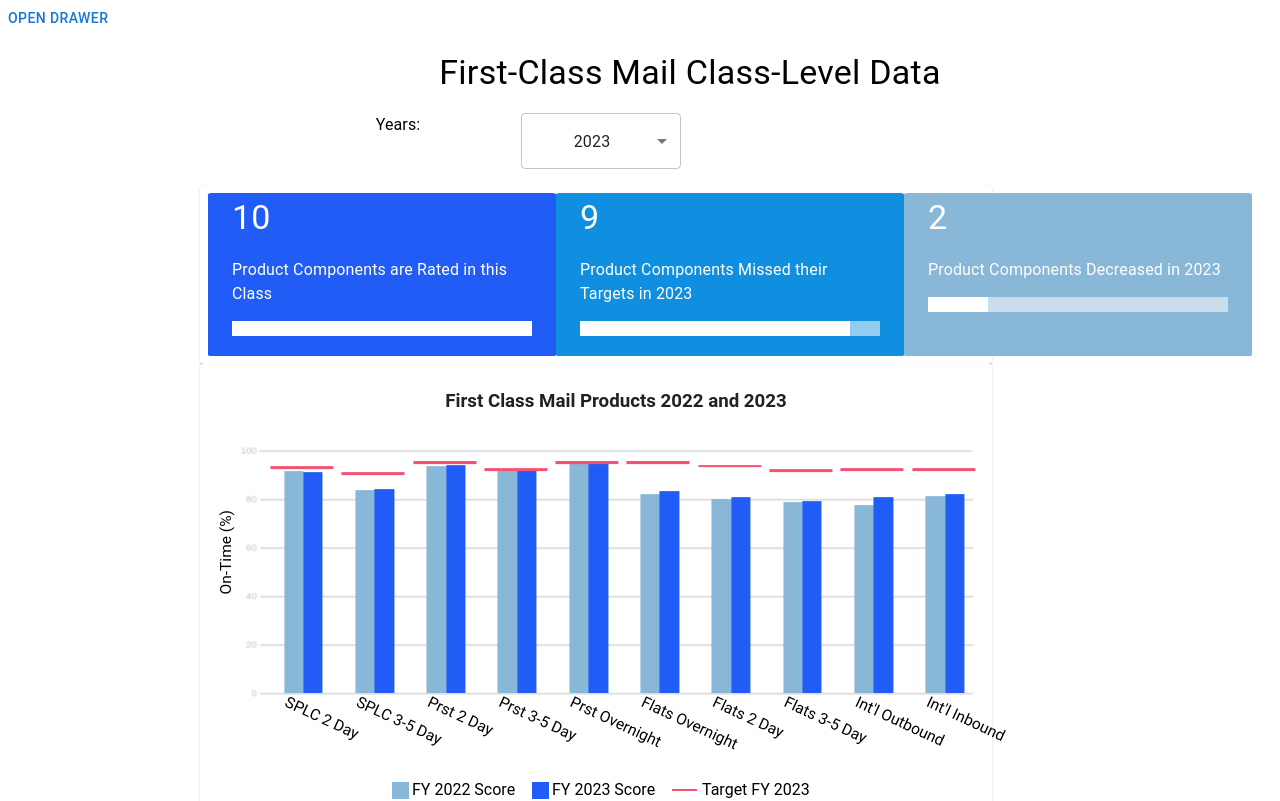
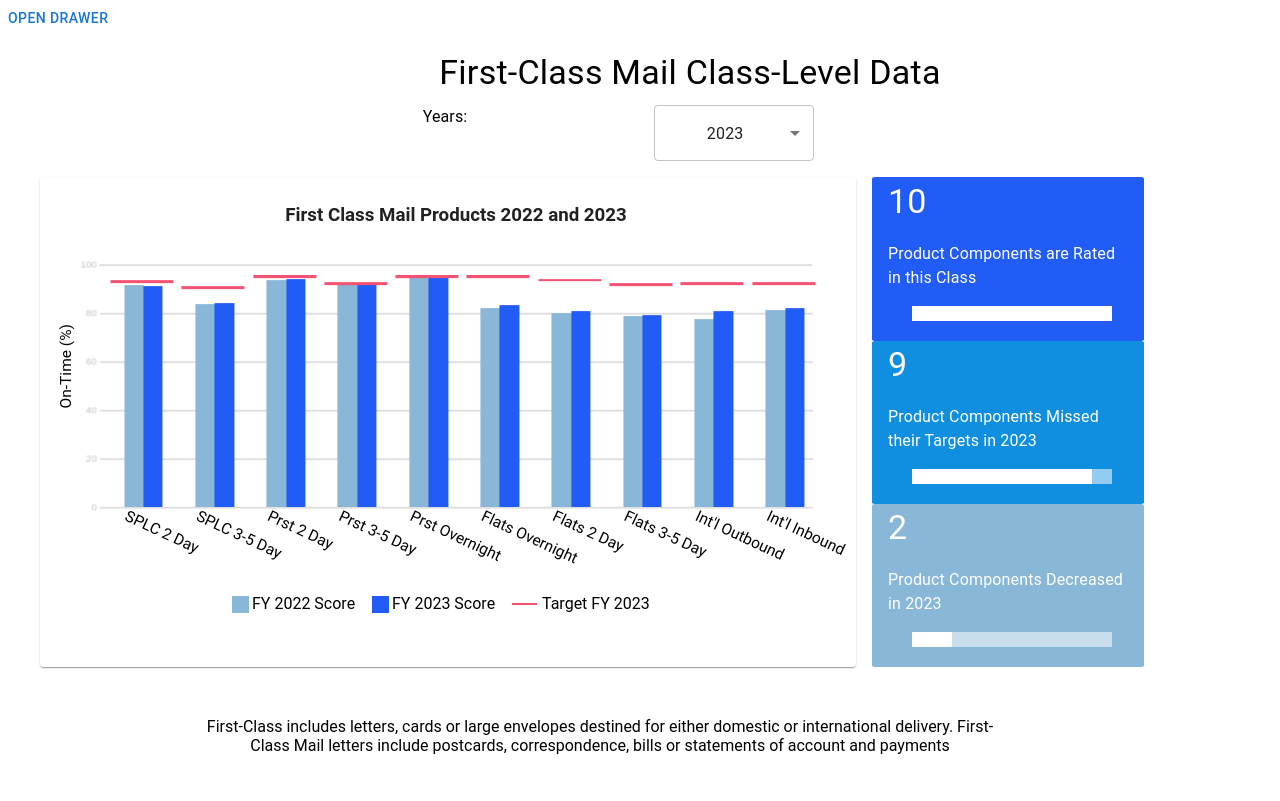
Before and after one commit to matt-ashford/matt-ashford.github.io, a React (Create React App) app: page /first-class in a window 1280 px wide. Shown: the top 801 px of the page. Built offline with nearby package versions, Linux system fonts and the light colour scheme.

Commit message:
fixed css grid of mail class page

```diff
--- a/src/DashComponents/LineGraphProduct/DrawLine.js
+++ b/src/DashComponents/LineGraphProduct/DrawLine.js
@@ -40,7 +40,7 @@ export const drawLine = ({ svgId, graphData, xScale, xArray }) => {
   // Start the transition
   linePath
     .transition()
-    .duration(400) // Transition duration
+    .duration(500) // Transition duration
     .ease(d3.easeLinear) // Easing function for smooth transition
     .attr("stroke-dashoffset", 0); // Set the stroke-dashoffset to 0 (line is fully visible)
 };
--- a/src/DashComponents/LineGraphProduct/DrawOverlay.js
+++ b/src/DashComponents/LineGraphProduct/DrawOverlay.js
@@ -21,10 +21,9 @@ export const drawOverLay = ({
   const svgSelection = d3.select(`#${svgId}`);
 
   const rightPush = determineRightPush(graphData);
-  //   const leftPush =
 
-  const rectWidth = svgWidth / xArray.length - 2;
-  //   const rectWidth = svgWidth / xArray.length;
+  const rectWidth = svgWidth / xArray.length;
+  // const rectWidth = svgWidth / xArray.length - 1;
 
   svgSelection
     .selectAll(".overlayRect")
@@ -32,10 +31,11 @@ export const drawOverLay = ({
     .enter()
     .append("rect")
     .attr("class", "overlayRect")
-    .attr("x", (d) => xScale(d) + marginLeft)
+    .attr("x", (d) => xScale(d) + marginLeft + rightPush)
     .attr("y", (d) => 1)
     .attr("width", rectWidth)
     .attr("height", graphHeight)
+    // .attr("opacity", 0.3)
     .attr("opacity", 0)
     .attr("id", (d) => `overlay_${d}`)
     .on("mouseenter", function (event, d) {
--- a/src/DashComponents/LineGraphProduct/DrawXAxis.js
+++ b/src/DashComponents/LineGraphProduct/DrawXAxis.js
@@ -30,7 +30,9 @@ export const drawXAxis = ({ svgId, xScale }) => {
     .attr("class", "xAxisText")
     .style("text-anchor", "start")
     .attr("dy", "1em")
-    .attr("transform", "rotate(35)");
+    // .attr("dx", "1em")
+    .attr("transform", "rotate(35)")
+    .attr("shape-rendering", "crispEdges");
 
   //   d3.selectAll(".tick").style("opacity", 0.2);
 
--- a/src/DashComponents/LineGraphProduct/LineGraph.module.css
+++ b/src/DashComponents/LineGraphProduct/LineGraph.module.css
@@ -1,8 +1,5 @@
-:root {
-  --lightGrey: #e6e8e6;
-  --coolBoxShadow: 5px 5px 0px hsla(0, 1%, 37%, 0.329);
-  --triangleLeg: 19px;
-}
+@import url("../../theme.css");
+
 .graphAndTitleContainer {
   height: 70rem;
 }
--- a/src/DashComponents/LineGraphProduct/LineGraphDimensions.js
+++ b/src/DashComponents/LineGraphProduct/LineGraphDimensions.js
@@ -38,8 +38,8 @@ export const svgWidth = graphWidth - marginLeft - marginRight;
 
 export const determineRightPush = (graphData) => {
   const firstObs = graphData[0];
-  const annualPush = 60;
-  const quarterlyPush = 15;
+  const annualPush = 75;
+  const quarterlyPush = 18;
   // if (Object.keys(firstObs).includes("quarter")) {
   if (firstObs.quarter !== "annual") {
     return quarterlyPush;
--- a/src/DashComponents/LineGraphProduct/LineGraphProduct.jsx
+++ b/src/DashComponents/LineGraphProduct/LineGraphProduct.jsx
@@ -155,14 +155,10 @@ export const LineGraphProduct = (props) => {
     return d3
       .scaleBand()
       .domain(xArray)
-      .range([0, graphWidth - marginRight - marginLeft + rightPush]);
+      .range([0, graphWidth - marginRight - marginLeft]);
+    // .range([0, graphWidth - marginRight - marginLeft - 10])
   }
   const xScale = calculateXScale(graphData, xArray);
-
-  // d3
-  //   .scaleBand()
-  //   .domain(xArray)
-  //   .range([0, graphWidth - marginRight - marginLeft]);
 
   const drawYAxisParams = {
     svgId: svgId,
--- a/src/DashComponents/UIBits/productCountTable/ProductCountBar.jsx
+++ b/src/DashComponents/UIBits/productCountTable/ProductCountBar.jsx
@@ -31,7 +31,7 @@ export const ProductCountBar = (props) => {
 
   const barHeight = 10;
 
-  const svgWidth = 300;
+  const svgWidth = 200;
   const svgHeight = barHeight + 20;
 
   // const countPctState = thisCount / totalProductCount;
--- a/src/DashComponents/UIBits/productCountTable/ProductCountTable.jsx
+++ b/src/DashComponents/UIBits/productCountTable/ProductCountTable.jsx
@@ -34,12 +34,8 @@ export const ProductCountTable = (props) => {
 
   return (
     <>
-      <Stack direction="row">
-        <Container
-          // disableGutters={true}
-          className={styles.countCell}
-          id={styles.totalCountCountainer}
-        >
+      <div className={styles.outerContainerProductCount}>
+        <div className={styles.countCell} id={styles.totalCountCountainer}>
           <Typography
             variant="h4"
             align="left"
@@ -57,13 +53,9 @@ export const ProductCountTable = (props) => {
             thisCount={cellData.productCount}
             dataType="totalProductCount"
           />
-        </Container>
+        </div>
 
-        <Container
-          // disableGutters={true}
-          className={styles.countCell}
-          id={styles.missedCountCountainer}
-        >
+        <div className={styles.countCell} id={styles.missedCountCountainer}>
           <Typography
             variant="h4"
             align="left"
@@ -76,17 +68,14 @@ export const ProductCountTable = (props) => {
             {productOrComponent(mailClassName)} Missed their Targets in{" "}
             {selectedYear}
           </Typography>
+
           <ProductCountBar
             totalProductCount={cellData.productCount}
             thisCount={cellData.missedTarget}
             dataType="missedProductCount"
           />
-        </Container>
-        <Container
-          // disableGutters={true}
-          className={styles.countCell}
-          id={styles.decCountContainer}
-        >
+        </div>
+        <div className={styles.countCell} id={styles.decCountContainer}>
           <Typography
             variant="h4"
             align="left"
@@ -104,8 +93,8 @@ export const ProductCountTable = (props) => {
             thisCount={cellData.decreasedCount}
             dataType="decreasedProductCount"
           />
-        </Container>
-      </Stack>
+        </div>
+      </div>
     </>
   );
 };
--- a/src/DashComponents/UIBits/productCountTable/ProductCountTableStyles.module.css
+++ b/src/DashComponents/UIBits/productCountTable/ProductCountTableStyles.module.css
@@ -1,11 +1,22 @@
-/* @import url("../../../theme.css"); */
 @import url("../../../theme.css");
+
+.outerContainerProductCount {
+  margin-left: 1rem;
+  display: flex;
+  flex-direction: column;
+  width: 10rem;
+}
 
 .countCell {
   /* padding-left: 2rem; */
   /* padding-right: 2rem; */
   border-radius: 1%;
   padding-top: 0.2rem;
+  padding-left: 1rem;
+  padding-right: 1rem;
+  position: relative;
+  height: 10rem;
+  width: 15rem;
 }
 
 #totalCountCountainer {
@@ -26,7 +37,7 @@
 
 .tableText {
   color: white;
-  font-weight: bolder;
+  /* font-weight: bold; */
   /* margin-left: 20rem; */
 }
 
@@ -35,8 +46,13 @@
 }
 
 .countBarContainer {
+  position: absolute;
+  /* bottom: 1rem; */
+  /* padding-bottom: 1rem; */
   /* position: absolute; */
-  /* bottom: 1rem; */
-  padding-bottom: 1rem;
-  /* padding-top: 1rem; */
+  margin-right: 10rem;
+  margin-left: 1.5rem;
+
+  bottom: 1rem;
+  padding-top: 2rem;
 }
--- a/src/mailClassComponents/MailClassPage/MailClassPage.jsx
+++ b/src/mailClassComponents/MailClassPage/MailClassPage.jsx
@@ -5,7 +5,8 @@ import volData from "../../Data/volume.json";
 import { useEffect, useState } from "react";
 // import annualData from "../Data/annualData.json";
 import ClassGraphSingleYear from "../../DashComponents/ClassGraphSingleYear/ClassLevelGraph";
-import ProductCountTableData from "../../DashComponents/UIBits/productCountTable/ProductCountTable";
+// import ProductCountTableData from "../../DashComponents/UIBits/productCountTable/ProductCountTable";
+import ProductCountTable from "../../DashComponents/UIBits/productCountTable/ProductCountTable";
 import VolumeChange from "../../DashComponents/VolumeChange";
 import ProductDropdown from "../../DashComponents/UIBits/ProductDropdown/ProductDropdown";
 import YearDropdown from "../../DashComponents/UIBits/YearDropdown";
@@ -76,44 +77,20 @@ export const MailClassPage = (props) => {
   return (
     <>
       <div className={classes.root} id="allMdContainer">
-        <Grid container spacing={1} justifyContent="flex-start">
-          <Grid item xs={12}>
         <div className={classes.root} id="classTitleTextContainer">
           <Typography variant="h4" component="h4" gutterBottom>
             {mailClassNameTitle(mailClassName)}
           </Typography>
         </div>
-          </Grid>
 
-          <Grid
-            item
-            md={9}
-            xs={12}
-            style={{ maxWidth: "950px", minWidth: "800px" }}
-          >
         <YearDropdown
           propData={annualData}
           selectedYear={selectedYear}
           changeYearSelected={changeYearSelected}
         />
-            <Grid item lg={7} md={12}>
-              <Paper className={classes.paper}>
-                <div>
-                  {" "}
-                  <ProductCountTableData
-                    propData={joinedDataAnnual}
-                    selectedYear={selectedYear}
-                    mailClassName={mailClassName}
-                  />{" "}
-                </div>
-              </Paper>
-            </Grid>
 
-            <Paper
-              // className={classes.graphDivFirstClass}
-              // elevation={3}
-              className={styles.classGraphPaper}
-            >
+        <div className={styles.graphAndCountTableContainer}>
+          <Paper className={styles.classGraphPaper}>
             <div className={styles.classGraphOuterContainer}>
               <ClassGraphSingleYear
                 propData={filteredAnnualData}
@@ -122,24 +99,22 @@ export const MailClassPage = (props) => {
               />
             </div>
           </Paper>
+          <ProductCountTable
+            propData={joinedDataAnnual}
+            selectedYear={selectedYear}
+            mailClassName={mailClassName}
+          />{" "}
+        </div>
 
         <MailClassDef mailClass={mailClassName} />
-          </Grid>
 
-          <Grid item xs={3} float="left">
-            <Grid container direction="column" spacing={3}>
-              <Grid item xs={3}>
-                <div style={{ marginTop: "30%" }}></div>
         <Paper>
           {/* <DownloadButton
                     dataName={"Class-Level Data"}
                   /> */}
         </Paper>
-              </Grid>
-            </Grid>
-          </Grid>
-        </Grid>
 
+        <div className={styles.productPageContainer}>
           <ProductDropdown
             propDataAnnual={joinedDataAnnual}
             propDataQuarterly={joinedDataQtr}
@@ -153,6 +128,7 @@ export const MailClassPage = (props) => {
             joinedDataAnnual={joinedDataAnnual}
             joinedDataQtr={joinedDataQtr}
           />
+        </div>
 
         <div style={{ height: "150px" }}></div>
       </div>
--- a/src/mailClassComponents/MailClassPage/MailClassPageStyles.module.css
+++ b/src/mailClassComponents/MailClassPage/MailClassPageStyles.module.css
@@ -4,8 +4,18 @@
   padding-top: 0.5rem;
   /* padding-right: 2rem; */
   padding-left: 1rem;
+  /* border: 1px solid black; */
 }
 
 .classGraphPaper {
   /* width: 60rem; */
 }
+.graphAndCountTableContainer {
+  display: flex;
+  flex-direction: row;
+  margin-left: -10rem;
+}
+
+.productPageContainer {
+  margin-left: -10rem;
+}
```
Also changed, not shown: src/DashComponents/LineGraphProduct/TooltipServiceProduct.jsx (+8 -7 lines). Lines whose indentation alone changed are shown as unchanged.
